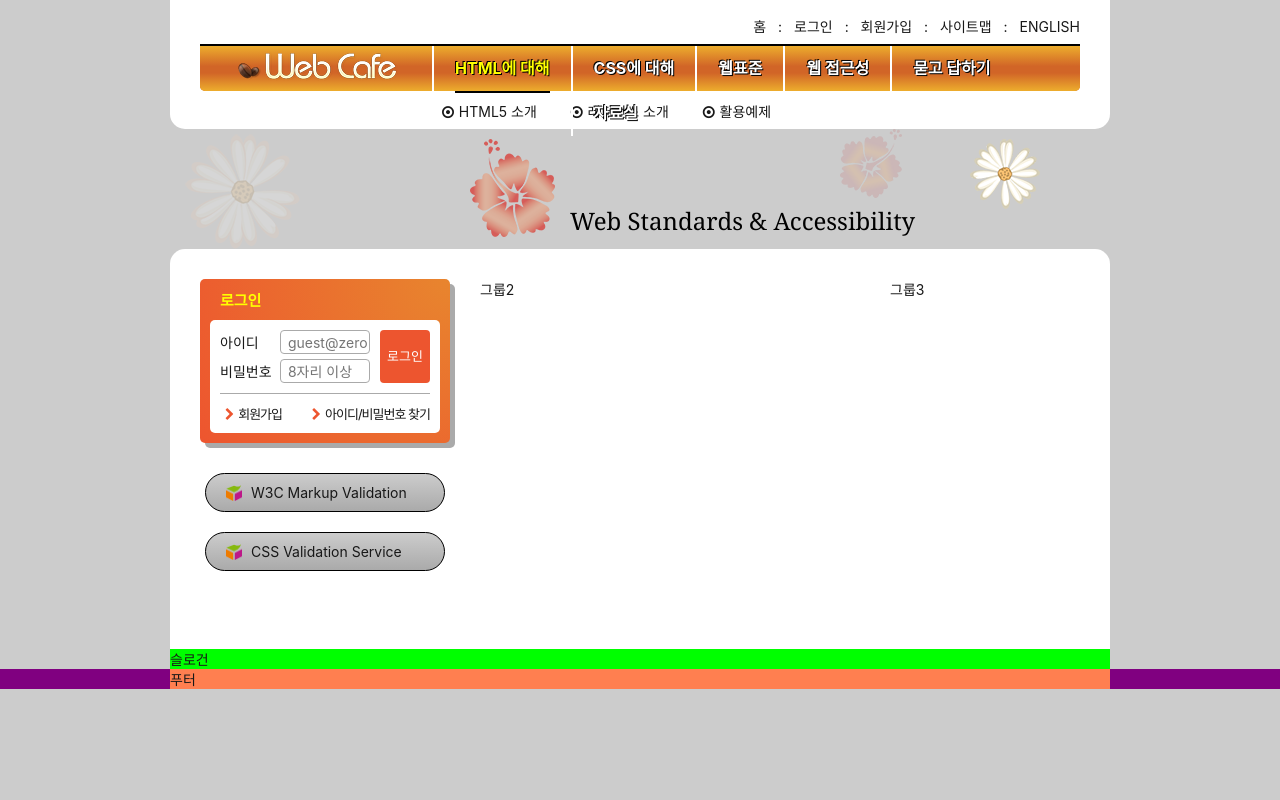
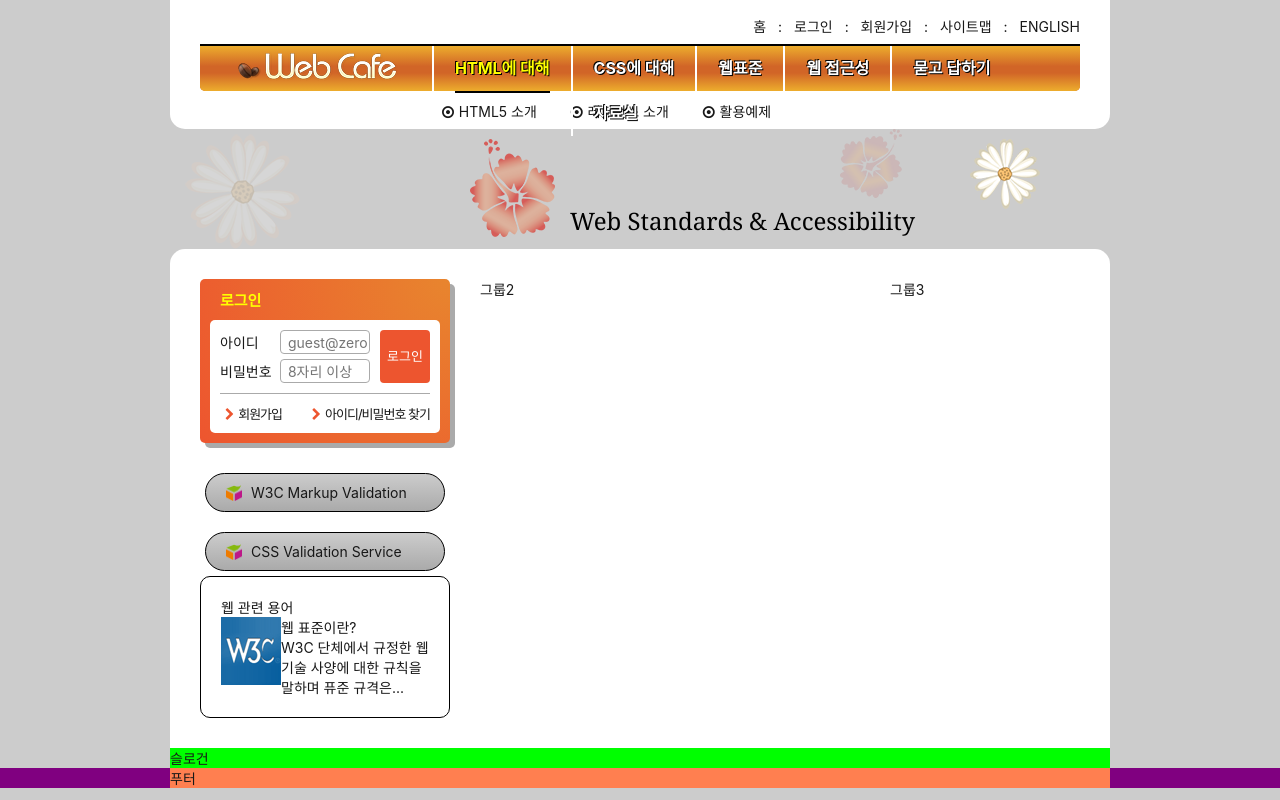
Before and after one commit to kjm541006/zeroConnecTo, a website: page HTML5/index.html in a window 1280 px wide. Drawn offline with Linux system fonts and the light colour scheme; a web font is replaced by a local one.

Commit message:
웹 관련 용어 나의 마크업 및 스타일

```diff
--- a/HTML5/css/index.css
+++ b/HTML5/css/index.css
@@ -373,6 +373,16 @@ body {
   background-size: 14px 14px, 100%;
 }
 
+.term {
+  border: 1px solid #000;
+  border-radius: 10px;
+  padding: 20px;
+}
+
+.term-img {
+  float: left;
+}
+
 /* 슬로건 */
 .slogan {
   background: lime;
--- a/HTML5/index.html
+++ b/HTML5/index.html
@@ -192,6 +192,16 @@
             </li>
           </ul>
         </section>
+        <section class="term">
+          <h2 class="term-title">웹 관련 용어</h2>
+          <div class="term-">
+            <div class="term-img">
+              <img src="./assets/web_standards.gif" alt="" />
+            </div>
+            <div class="term-question">웹 표준이란?</div>
+            <div class="term-answer">W3C 단체에서 규정한 웹 기술 사양에 대한 규칙을 말하며 퓨준 규격은...</div>
+          </div>
+        </section>
       </div>
       <div class="group group2">그룹2</div>
       <div class="group group3">그룹3</div>
```
